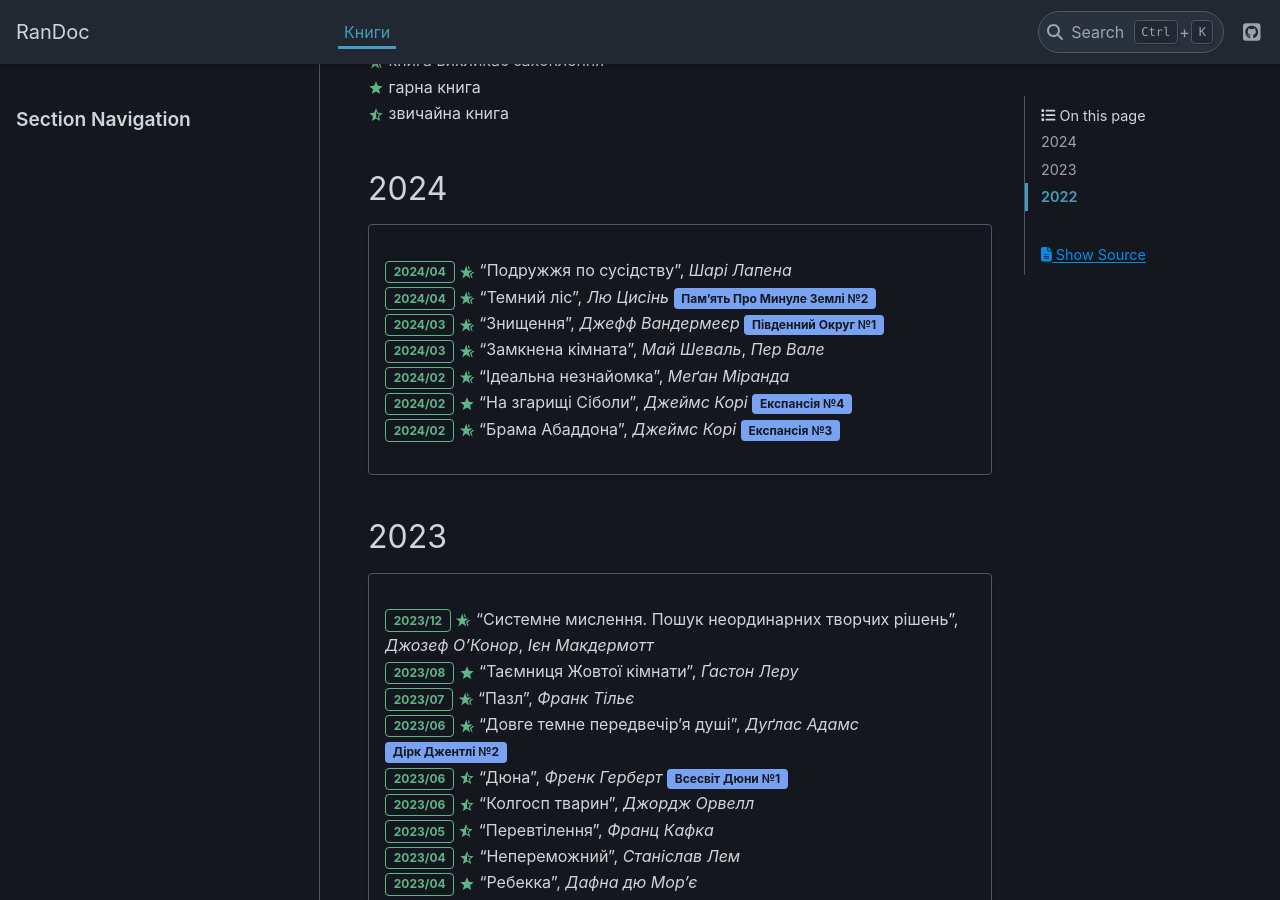
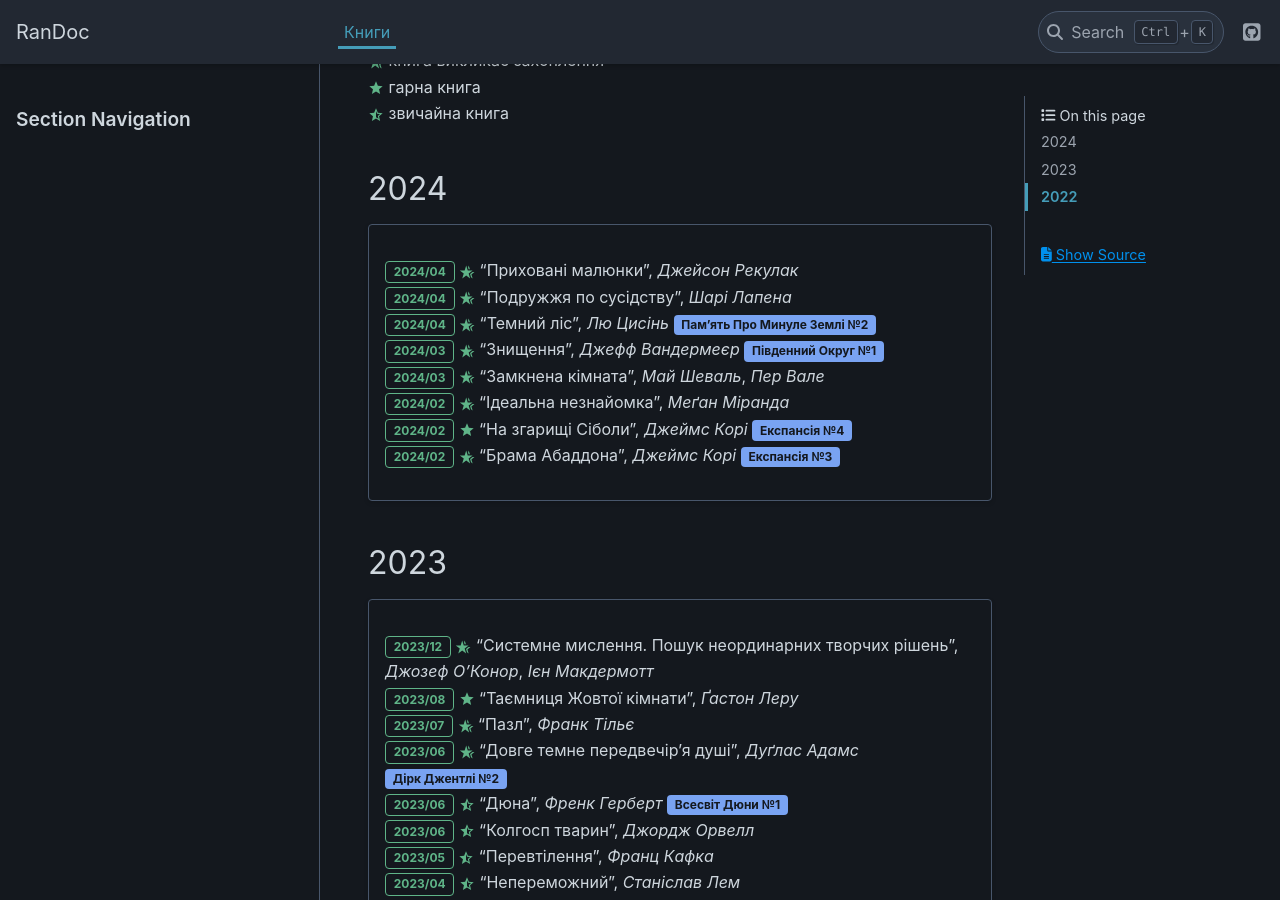
Before and after one commit to grembeter/randoc, a Sphinx documentation site: the page built from docs/source/books.rst, in a window 1280 px wide and 900 px high, scrolled down 434 px. Built offline with Sphinx 7.4.7 and the PyData theme 0.15.4, drawn with Linux system fonts in a browser that asks for light colours.

Commit message:
books: add Hidden Pictures
Signed-off-by: grygorii tertychnyi <grembeter@outlook.com>

```diff
--- a/docs/source/books.rst
+++ b/docs/source/books.rst
@@ -27,6 +27,7 @@
 
 .. card::
 
+   | :bdg-success-line:`2024/04` |+| "Приховані малюнки", *Джейсон Рекулак*
    | :bdg-success-line:`2024/04` |+| "Подружжя по сусідству", *Шарі Лапена*
    | :bdg-success-line:`2024/04` |+| "Темний ліс", *Лю Цисінь* :bdg-info:`Пам'ять Про Минуле Землі №2`
    | :bdg-success-line:`2024/03` |+| "Знищення", *Джефф Вандермеєр* :bdg-info:`Південний Округ №1`
```
